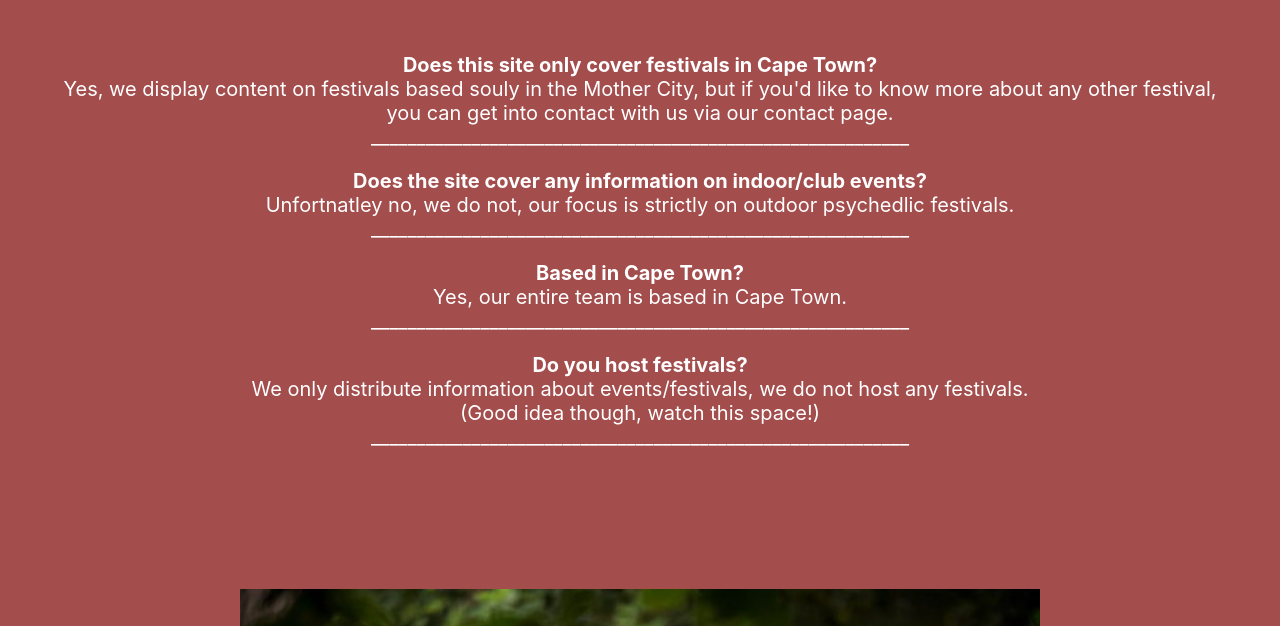
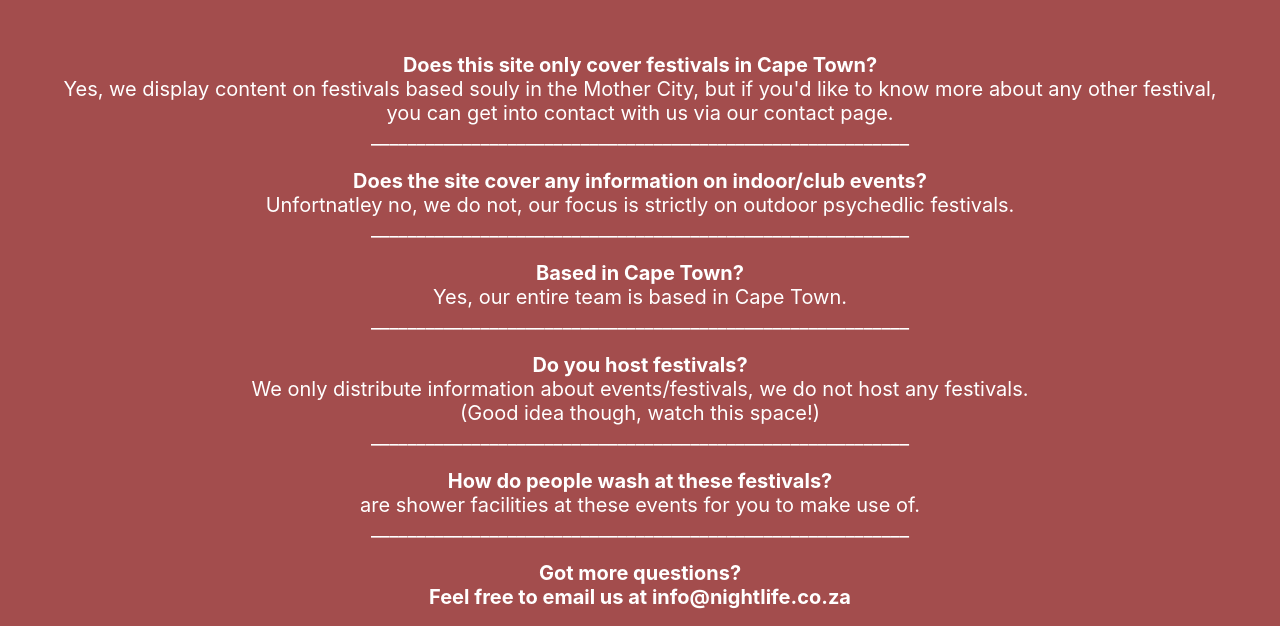
Before and after one commit to zoeengel/html-css-endofmodule-project, a plain HTML site: page faq.html in a window 1280 px wide. Shown: the part 174-800 px from the top of the page. Drawn offline with Linux system fonts and the light colour scheme.

Commit message:
faq update

```diff
--- a/faq.html
+++ b/faq.html
@@ -35,6 +35,11 @@
                 <strong>Do you host festivals?</strong><br>We only distribute information about events/festivals, we do not host any festivals.<br>(Good idea though, watch this space!)
             </p>
             <p>___________________________________________________________</p><br>
+            <p>
+                <strong>How do people wash at these festivals?</strong><br> are shower facilities at these events for you to make use of.
+            </p>
+            <p>___________________________________________________________</p><br>
+            <p><strong>Got more questions?<br> Feel free to email us at info@nightlife.co.za</strong></p>
     </div>
 </div>
 
--- a/home.css
+++ b/home.css
@@ -208,6 +208,7 @@ html{
     widows: 80%;
   }
 }
+
 /* ABOUT PAGE */
 .a-container{
   margin: 5px;
```
Also changed, not shown: about.html (+1 -1 lines), index.html (+0 -1 lines).
